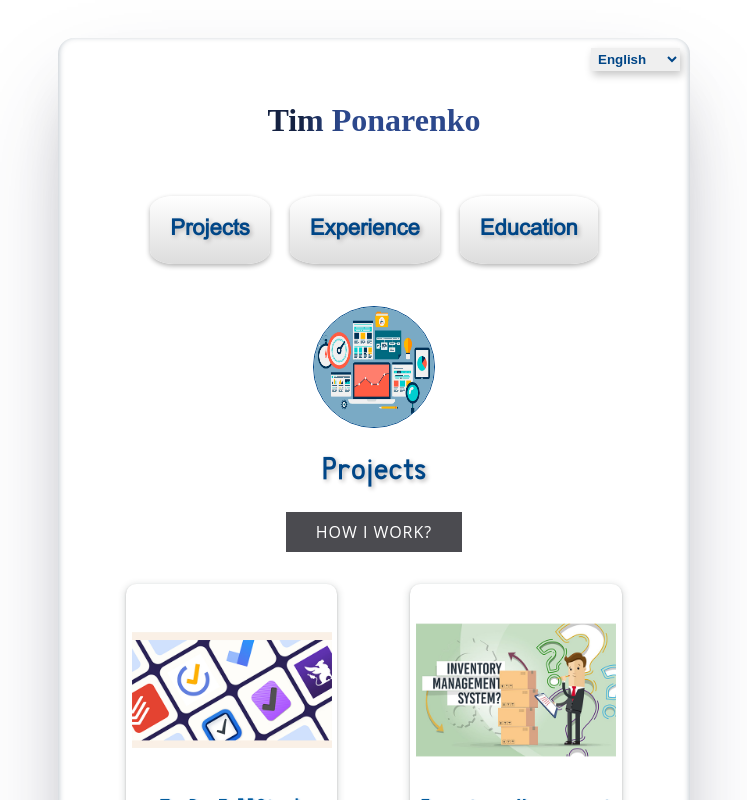
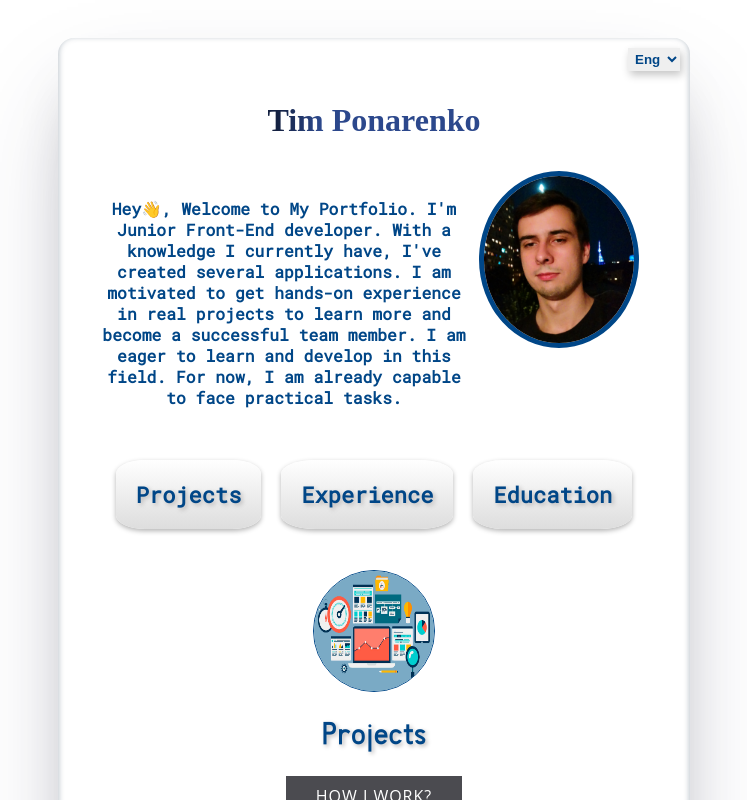
Before and after one commit to bladwing/TimPonarenkoPortfolio, a React (Create React App) app: page / in a window 1280 px wide. Shown: the top 800 px of the page, without its empty margins (266-1013 px from the left). Built offline with nearby package versions, Linux system fonts and the light colour scheme.

Commit message:
add profile module, create font switcher

```diff
--- a/public/locales/en/translation.json
+++ b/public/locales/en/translation.json
@@ -14,5 +14,9 @@
     "title": "Page not found",
     "goToMainPage": "Please go to:",
     "mainPageLink": "Main Page."
+  },
+  "Profile": {
+    "text": "Hey👋, Welcome to My Portfolio. I'm Junior Front-End developer. With a knowledge I currently have, I've created several applications. I am motivated to get hands-on experience in real projects to learn more and become a successful team member. I am eager to learn and develop in this field. For now, I am already capable to face practical tasks."
+
   }
 }
--- a/public/locales/ge/translation.json
+++ b/public/locales/ge/translation.json
@@ -13,5 +13,9 @@
     "title": "გვერდი ვერ მოიძებნა",
     "goToMainPage": "გთხოვთ გადადით:",
     "mainPageLink": "საწყის გვერდზე."
+  },
+  "Profile": {
+    "text": "ჰეი👋, კეთილი იყოს შენი მობრძანება. მე ვარ Junior Front-End დეველოპერი. იმ ცოდნით, რაც ამჟამად მაქვს, შევქმენი რამდენიმე აპლიკაცია. მოტივირებული ვარ მივიღო პრაქტიკული გამოცდილება რეალურ პროექტებში გავიგო მეტი და გავხდე წარმატებული გუნდის წევრი. სწავლის სურვილი მაქვს და განვითარდეს ამ სფეროში. ამ დროისთვის უკვე შემიძლია პრაქტიკული ამოცანების შესრულება."
+
   }
 }
--- a/src/App.js
+++ b/src/App.js
@@ -2,6 +2,7 @@ import React from "react";
 import Nav from "./components/Nav";
 import Social from "./components/social/Social";
 import LangSwitcher from "./components/langSwitcher/LangSwitcher";
+import Profile from "./components/profile/Profile";
 import { useTranslation } from "react-i18next";
 
 import "./App.scss";
@@ -9,12 +10,14 @@ import "./scss/effects.scss";
 
 const App = () => {
   const { t } = useTranslation();
+  const lang = JSON.parse(localStorage.getItem("lang"));
   return (
-    <div className="MainPage">
+    <div className="MainPage" >
       <LangSwitcher />
       <div className="wrapper Header">
         <h1>{t("TitleName")}</h1>
       </div>
+      <Profile/>
       <Nav />
       <Social />
     </div>
--- a/src/components/langSwitcher/LangSwitcher.jsx
+++ b/src/components/langSwitcher/LangSwitcher.jsx
@@ -3,14 +3,12 @@ import Cookies from "js-cookie";
 import { useTranslation } from "react-i18next";
 import "./langSwitcher.scss";
 
-
-
 export default function LangSwitcher() {
   const { i18n } = useTranslation();
 
   const languages = [
-    { name: "English", code: "en" },
-    { name: "ქართული", code: "ge" },
+    { name: "Eng", code: "en" },
+    { name: "Geo", code: "ge" },
   ];
 
   const currentLocale = Cookies.get("i18next") || "en";
@@ -25,7 +23,6 @@ const [language, setLanguage] = useState(currentLocale);
 
   return (
     <div className="LanguageContainer">
-
       <select
         onChange={handleChangeLocale}
         value={language}
@@ -37,6 +34,9 @@ const [language, setLanguage] = useState(currentLocale);
           </option>
         ))}
       </select>
+      {currentLocale === "ge"
+        ? localStorage.setItem("lang", JSON.stringify(["ge"]))
+        : localStorage.setItem("lang", JSON.stringify(["en"]))}
     </div>
   );
 }
--- a/src/components/menu/Menu.jsx
+++ b/src/components/menu/Menu.jsx
@@ -6,8 +6,13 @@ import "./menu.scss";
 
 export default function MainMenu() {
   const { t } = useTranslation();
+  const lang = JSON.parse(localStorage.getItem("lang"));
+
   return (
-    <div className="Menu">
+    <div
+      className="Menu"
+      style={{ fontFamily: lang == "ge" ? "BPG Glaho" : "RobotoMono-Regular" }}
+    >
       <Link to="/" className="MenuItem">
         {t("menuAndTitle.Projects")}
       </Link>
--- a/src/components/menu/menu.scss
+++ b/src/components/menu/menu.scss
@@ -23,7 +23,6 @@
   padding: 6px;
   box-sizing: border-box;
   text-decoration: none;
-  font-family: BPG Glaho;
   color: black;
   padding: 20px;
   font-weight: 700;
--- /dev/null
+++ b/src/components/profile/PhotoZoom.jsx
@@ -0,0 +1,52 @@
+import React from "react";
+import { useState, useEffect, useRef } from "react";
+import "./profile.scss";
+
+export default function PhotoZoom() {
+  const ref = useRef();
+  const [isModalOpen, setModalOpen] = useState(false);
+
+   const useOnClickOutside = (ref, handler) => {
+    useEffect(() => {
+      const listener = (event) => {
+        if (!ref.current || ref.current.contains(event.target)) {
+          return;
+        }
+        handler(event);
+      };
+      document.addEventListener("mousedown", listener);
+      document.addEventListener("touchstart", listener);
+      return () => {
+        document.removeEventListener("mousedown", listener);
+        document.removeEventListener("touchstart", listener);
+      };
+    }, [ref, handler]);
+  }
+
+
+  useOnClickOutside(ref, () => setModalOpen(false));
+  return (
+    <div className="ProfileContainer">
+      <div className="body">
+        {isModalOpen ? (
+          <div className="modal__backdrop">
+            <div className="modal__container" ref={ref}>
+              <img
+                src="/img/profilePhoto.png"
+                alt="profilePhoto"
+                onClick={() => setModalOpen(false)}
+              />
+            </div>
+          </div>
+        ) : (
+          <img
+            onClick={() => setModalOpen(true)}
+            src="/img/profilePhoto.png"
+            alt="profilePhoto"
+            className="profilePhoto"
+          />
+        )}
+      </div>
+    </div>
+  );
+}
--- /dev/null
+++ b/src/components/profile/Profile.jsx
@@ -0,0 +1,19 @@
+import React from "react";
+
+import PhotoZoom from "./PhotoZoom";
+
+import { useTranslation } from "react-i18next";
+import "./profile.scss";
+
+export default function Profile() {
+  const { t } = useTranslation();
+  const lang = JSON.parse(localStorage.getItem("lang"));
+  return (
+    <div className="ProfileContainer" style={{ fontFamily: lang == "ge" ? "BPG Glaho" : "RobotoMono-Regular" }}>
+      <h3><br />
+      {t("Profile.text")}
+      </h3>
+      <PhotoZoom />
+    </div>
+  );
+}
--- /dev/null
+++ b/src/components/profile/profile.scss
@@ -0,0 +1,57 @@
+.ProfileContainer {
+    display: flex;
+    width: 87%;
+    justify-content: center;
+    text-align: center;
+    margin: 0 auto;
+    color: #004687;
+    font-size: 14px;
+
+}
+
+.profilePhoto {
+    width: 150px;
+    border: 5px solid #004687;
+    border-radius: 60%;
+    margin: 10px;
+    cursor: zoom-in;
+
+}
+
+.profilePhoto:hover {
+    border: 5px solid grey;
+
+
+}
+
+.modal__backdrop {
+    background: rgba(0, 0, 0, 0.65);
+    bottom: 0;
+    left: 0;
+    overflow: auto;
+    position: fixed;
+    right: 0;
+    top: 0;
+    z-index: 1;
+}
+
+.modal__container {
+    background: #fff;
+    border-radius: 5px;
+    max-width: 100%;
+    margin: 50px auto;
+    padding: 15px;
+    width: 560px;
+    border-radius: 20px;
+    cursor: zoom-out;
+}
+
+.modal__title {
+    font-size: 18px;
+    font-weight: 600;
+    margin-bottom: 25px;
+}
+
+img {
+    width: 100%;
+}
```
Also changed, not shown: public/img/profilePhoto.png (added), src/components/langSwitcher/flag-geo.png (added). Lines whose indentation alone changed are shown as unchanged.
